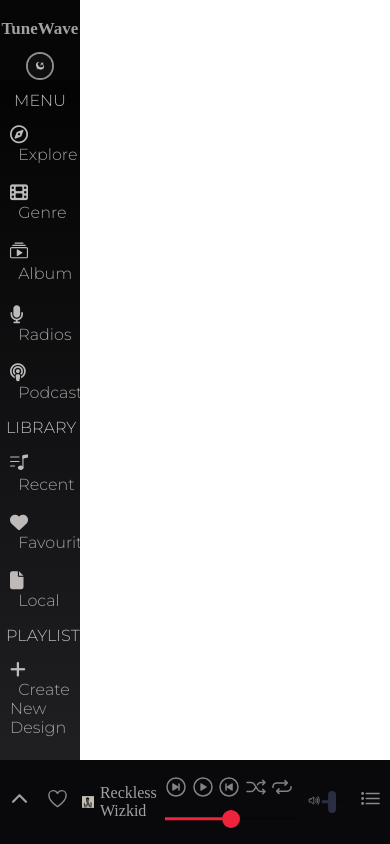
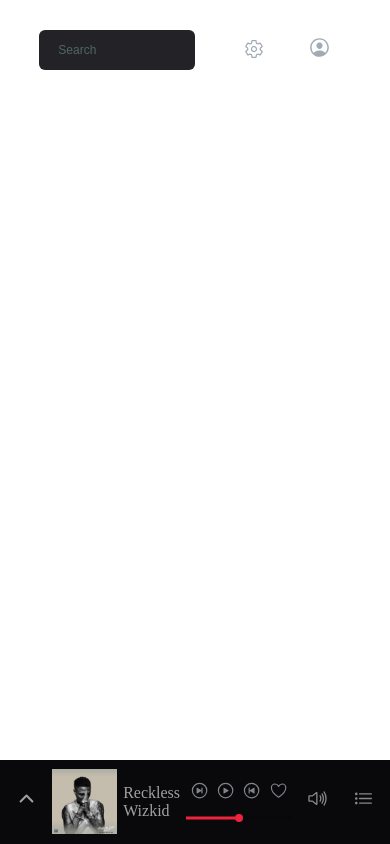
Before and after one commit to Nameskell/Music-player, a plain HTML site: page index.html in a window 390 px wide. Drawn offline with nearby package versions, Linux system fonts and the light colour scheme.

Commit message:
Responsive project coming up,Read comments

```diff
--- a/asset/css/index-mod.css
+++ b/asset/css/index-mod.css
@@ -30,7 +30,7 @@ h1, ul, p{
 	padding: 10px;
 }
 .container {
-	/* width: 75%; */
+	width: inherit;
 	display: flex;
 	margin: 0 auto;
 	/* height: calc(100% - 43px); */
@@ -91,7 +91,7 @@ h1, ul, p{
 
 .controls div{
 	margin: 0 auto;
-	font-size: x-large;
+	font-size: larger;
 }
 
 .now{
@@ -284,3 +284,91 @@ input[type="range"]:active::-moz-range-progress {
 input[type="range"]:disabled::-moz-range-thumb {
 	cursor: not-allowed;
 }
+
+
+
+/* Element | http://127.0.0.1:5500/ */
+
+
+  /* index.css | http://127.0.0.1:5500/asset/css/index.css */
+
+  .mil img {
+	/* max-width: 5.5%; */
+	/* max-width: inherit; */
+	height: 100%;
+	display: block;
+	margin: auto auto;
+  }
+  .mil {
+	display: contents;
+  }
+
+/* index-mod.css | http://127.0.0.1:5500/asset/css/index-mod.css */
+
+input[type="range"] {
+	/* --thumb-height: 1.125em; */
+	--thumb-height: 0.5em;
+  }
+
+  .flex-player {
+	height: min-content;
+	margin: auto;
+  }
+
+/* index-mod.css | http://127.0.0.1:5500/asset/css/index-mod.css */
+
+.mil img {
+	/* height: 100%; */
+	height: 77%;
+  }
+
+  /* index.css | http://127.0.0.1:5500/asset/css/index.css */
+
+  .fav {
+	/* font-size: 23px; */
+	/* padding: 2% !important; */
+	font-size: 21px;
+	padding: 0 4% !important;
+  }
+
+#main{
+	overflow-y: scroll;
+	width: 100%;
+
+}
+.nav{
+	width: auto;
+	padding: 5px 0;
+	display: flex;
+}
+.main{
+	width: 100%;
+	height: 90vh;
+	display: flex;
+}
+*{
+	box-sizing: border-box;
+	margin:0;
+	padding: 0;
+	/* background-color: #24252A; */
+}
+header{
+	display: flex;
+	justify-content: space-between;
+	align-items: center;
+	padding: 30px 10%
+}
+.nav-links, .header-extra{
+	list-style: none;
+}
+.nav-links li, .header-extra li{
+	display: inline-block;
+	padding: 0px 20px;
+}
+@media screen and (max-width: 800px) {
+	/* Select the element with the id dashboard */
+	#dashboard {
+	  /* Set the display property to none to hide the element */
+	  display: none;
+	}
+  }
--- a/asset/css/index.css
+++ b/asset/css/index.css
@@ -60,15 +60,14 @@ a {
 }
 
 .search-bar {
-  position: absolute;
-  right: 400px;
-  top: 30px;
   background-color: #232327;
   width: 30%;
   height: 25px;
   border-radius: 6px;
+  padding: 2%;
 }
-input {
+/* This is just hard core racist, likw why you gat  to pick on all of them */
+/* input {
   position: relative;
   background-color: #232327;
   width: 400px;
@@ -76,17 +75,15 @@ input {
   border-radius: 5px;
   border: #232327;
   color: #cacaca;
-}
+} */
 
-.search-bar input{
-    background-color: #232327;
-    width: 100%;
-    border-radius: 5px;
-    border: #232327;
-    font-size: medium;
-    height: inherit;
-    color: #cacaca;
-    font-weight: 700;
+.search-bar{
+  background-color: #232327;
+  width: 50%;
+  border-radius: 6px;
+  padding: 20px 3%;
+  color: white;
+  border: none;
 }
 ::placeholder {
   position: absolute;
@@ -113,15 +110,10 @@ input {
 }
 
 .head-text {
-  position: absolute;
-  top: 36px;
-  left: 300px;
+
   font-size: larger;
 }
 .setting {
-  position: absolute;
-  top: 34px;
-  right: 180px;
   font-size: 20px;
   color: rgb(162, 171, 179);
 }
@@ -134,9 +126,6 @@ input {
 }
 
 .profile {
-  position: absolute;
-  top: 33px;
-  right: 40px;
   font-size: 23px;
   color: rgb(162, 171, 179);
 }
@@ -758,7 +747,7 @@ input {
 }
 
 .fav:hover {
-  background-color: rgb(77, 88, 88);
+  color: rgb(134, 157, 157);
 }
 .progress-bar1 {
   height: 4px;
@@ -791,10 +780,6 @@ input {
   display: inline-flex;
 }
 
-.mil img{
-  max-width: 5.5%;
-  margin: auto 0;
-}
 
 /* .now a{
   text-decoration: none;
--- a/index.html
+++ b/index.html
@@ -24,6 +24,8 @@
 </head>
 
 <body>
+	<div class="main">
+
 		<div id="dashboard">
 			<div class="logo">
 				<h1 class="TuneWave">
@@ -38,10 +40,10 @@
 					<ul>
 						<li class="hover"><span class="icon"><i class="fa fa-compass"
 									style="font-size: 18px"></i></span>
-						<span class="icon"><a href="#">&nbsp;&nbsp;Explore</a></span>
+							<span class="icon"><a href="#">Explore</a></span>
 						</li>
 						<li class="hover"><span class="icon"><i class="fa fa-film" style="font-size: 18px"></i>
-						</span> <span class="icon"> <a href="#">&nbsp;&nbsp;Genre</a></span>
+							</span> <span class="icon"> <a href="#">Genre</a></span>
 						</li>
 						<li class="svg"><span class="icon"><svg xmlns="http://www.w3.org/2000/svg" width="18"
 									height="18" fill="currentColor" class="bi bi-collection-play" viewBox="0 0 16 16">
@@ -49,14 +51,14 @@
 										d="M2 3a.5.5 0 0 0 .5.5h11a.5.5 0 0 0 0-1h-11A.5.5 0 0 0 2 3zm2-2a.5.5 0 0 0 .5.5h7a.5.5 0 0 0 0-1h-7A.5.5 0 0 0 4 1zm2.765 5.576A.5.5 0 0 0 6 7v5a.5.5 0 0 0 .765.424l4-2.5a.5.5 0 0 0 0-.848l-4-2.5z" />
 									<path
 										d="M1.5 14.5A1.5 1.5 0 0 1 0 13V6a1.5 1.5 0 0 1 1.5-1.5h13A1.5 1.5 0 0 1 16 6v7a1.5 1.5 0 0 1-1.5 1.5h-13zm13-1a.5.5 0 0 0 .5-.5V6a.5.5 0 0 0-.5-.5h-13A.5.5 0 0 0 1 6v7a.5.5 0 0 0 .5.5h13z" />
-							</svg> </span> <span class="icon"><a href="#">&nbsp;&nbsp;Album</a></span>
+								</svg> </span> <span class="icon"><a href="#">Album</a></span>
 						</li>
 						<li class="hover"><span class="icon"> <i class="material-icons" style="font-size: 18px;"><i
 										class="fa fa-microphone" aria-hidden="true"></i></i></span>
-						<span><a href="#">&nbsp;&nbsp;Radios</a></span>
+							<span><a href="#">Radios</a></span>
 						</li>
 						<li class="hover"><span class="icon"><i class="fa fa-podcast" style="font-size:18px"></i></span>
-						<span><a href="#">&nbsp;&nbsp;Podcasts</a></span>
+							<span><a href="#">Podcasts</a></span>
 						</li>
 					</ul>
 				</div>
@@ -73,14 +75,14 @@
 										<path fill-rule="evenodd"
 											d="M0 11.5a.5.5 0 0 1 .5-.5H4a.5.5 0 0 1 0 1H.5a.5.5 0 0 1-.5-.5zm0-4A.5.5 0 0 1 .5 7H8a.5.5 0 0 1 0 1H.5a.5.5 0 0 1-.5-.5zm0-4A.5.5 0 0 1 .5 3H8a.5.5 0 0 1 0 1H.5a.5.5 0 0 1-.5-.5z" />
 									</svg></i></span>
-						<span><a href="#">&nbsp;&nbsp;Recent</a></span>
+							<span><a href="#">Recent</a></span>
 						</li>
 						<li class="hover"><span class="icon"><i class="fa fa-heart" style="font-size: 18px;"></i>
 							</span>
-						<span><a href="#">&nbsp;&nbsp;Favourites</a></span>
+							<span><a href="#">Favourites</a></span>
 						</li>
 						<li class="hover"><span class="icon"><i class="fa fa-file" style="font-size: 18px;"></i></span>
-						<span><a href="#">&nbsp;&nbsp;Local</a></span>
+							<span><a href="#">Local</a></span>
 						</li>
 					</ul>
 				</div>
@@ -90,14 +92,14 @@
 
 					<ul>
 						<li class="hover"><span><i class="fa fa-plus" style="font-size: 18px;"></i></span>
-						<span><a href="#">&nbsp;&nbsp;Create New Design</a></span>
+							<span><a href="#">Create New Design</a></span>
 						</li>
 						<li class="svg"><a href="darkmode.html"><span><svg xmlns="http://www.w3.org/2000/svg" width="18"
 										height="18" fill="currentColor" class="bi bi-toggle-on" viewBox="0 0 16 16">
 										<path
 											d="M5 3a5 5 0 0 0 0 10h6a5 5 0 0 0 0-10H5zm6 9a4 4 0 1 1 0-8 4 4 0 0 1 0 8z" />
 									</svg></span>
-							<span><a href="darkmode.html" target="_blank">&nbsp;&nbsp;Select Mode</a></span></a>
+								<span><a href="darkmode.html" target="_blank">Select Mode</a></span></a>
 						</li>
 					</ul>
 				</div>
@@ -106,34 +108,24 @@
 			</div>
 		</div>
 
-	<!-- <div id="main">
-		<div class="search-bar">
-			<input type="text" placeholder="Search">
-		</div>
-
+		<div id="main">
+			<header>
+				<!-- Figured we don't need this. like, you already know your'e here to listen to music ok. we get it that's our service and stuff soo no repetition just get to it -->
+				<!-- <nav>
+					<ul class="nav-links">
+						<li><a href="#">Music</a></li>
+						<li><a href="#">Podcast</a></li>
+						<li><a href="#">Live</a></li>
+					</ul>
+				</nav> -->
+				<input class="search-bar" type="text" placeholder="Search">
+				<ul class="header-extra">
+					<li><a href="setting.html" target="_blank"><i class="setting"><ion-icon name="settings-outline"></ion-icon></i></a>					</li>
+					<li><i class="profile"><ion-icon name="person-circle-outline"></ion-icon></i></li>
+				</ul>
+			</header>
+	<!--
 			<div class="the-image-intro"><img src="asset\images\Tumblr.jpeg" alt=""></div>
-
-		<div class="head-text">
-			<a href="#">Music</a>
-			&nbsp;
-			&nbsp;
-			&nbsp;
-			&nbsp;
-			&nbsp;
-			&nbsp;
-			<a href="#">Podcast</a>
-			&nbsp;
-			&nbsp;
-			&nbsp;
-			&nbsp;
-			&nbsp;
-			<a href="#">Live</a>
-		</div>
-
-		<div>
-			<a href="setting.html" target="_blank"><i class="setting"><ion-icon name="settings-outline"></ion-icon></i></a>
-			<i class="profile"><ion-icon name="person-circle-outline"></ion-icon></i>
-		</div>
 
 			<div class="img-text">
 				<h2>Created Playlist</h2>
@@ -268,35 +260,35 @@
 
 			<div class="playing1">
 				<h3 class="text1">
-				&nbsp;
-				&nbsp;
-				&nbsp;
-				&nbsp;
-				&nbsp;
-				&nbsp;
-				&nbsp;
+
+
+
+
+
+
+
 					War
-				&nbsp;
-				&nbsp;
-				&nbsp;
-				&nbsp;
-				&nbsp;
-				&nbsp;
-				&nbsp;
-				&nbsp;
-				&nbsp;
-				&nbsp;
-				&nbsp;
-				&nbsp;
+
+
+
+
+
+
+
+
+
+
+
+
 					3:45
-				&nbsp;
-				&nbsp;
-				&nbsp;
-				&nbsp;
-				&nbsp;
-				&nbsp;
-				&nbsp;
-				&nbsp;
+
+
+
+
+
+
+
+
 					Drake
 				</h3>
 				<i class="icont"><ion-icon name="add-circle-outline"></ion-icon></i>
@@ -305,35 +297,35 @@
 
 			<div class="playing2">
 				<h3 class="text1">
-				&nbsp;
-				&nbsp;
-				&nbsp;
-				&nbsp;
-				&nbsp;
-				&nbsp;
-				&nbsp;
-				&nbsp;
+
+
+
+
+
+
+
+
 					Love
-				&nbsp;
-				&nbsp;
-				&nbsp;
-				&nbsp;
-				&nbsp;
-				&nbsp;
-				&nbsp;
-				&nbsp;
-				&nbsp;
-				&nbsp;
-				&nbsp;
+
+
+
+
+
+
+
+
+
+
+
 					2:45
-				&nbsp;
-				&nbsp;
-				&nbsp;
-				&nbsp;
-				&nbsp;
-				&nbsp;
-				&nbsp;
-				&nbsp;
+
+
+
+
+
+
+
+
 
 					Rema
 				</h3>
@@ -342,32 +334,32 @@
 			</div>
 
 			<div class="playing3">
-			<h3 class="text1">&nbsp;
-				&nbsp;
-				&nbsp;
-				&nbsp;
-				&nbsp;
-				&nbsp;
-				&nbsp;
-				&nbsp;
+				<h3 class="text1">
+
+
+
+
+
+
+
 					Happier
-				&nbsp;
-				&nbsp;
-				&nbsp;
-				&nbsp;
-				&nbsp;
-				&nbsp;
-				&nbsp;
-				&nbsp;
+
+
+
+
+
+
+
+
 					2:05
-				&nbsp;
-				&nbsp;
-				&nbsp;
-				&nbsp;
-				&nbsp;
-				&nbsp;
-				&nbsp;
-				&nbsp;
+
+
+
+
+
+
+
+
 					Khalid
 				</h3>
 				<i class="icon3"><ion-icon name="add-circle-outline"></ion-icon></i>
@@ -376,35 +368,35 @@
 
 			<div class="playing4">
 				<h3 class="text1">
-				&nbsp;
-				&nbsp;
-				&nbsp;
-				&nbsp;
-				&nbsp;
-				&nbsp;
-				&nbsp;
-				&nbsp;
+
+
+
+
+
+
+
+
 					You
-				&nbsp;
-				&nbsp;
-				&nbsp;
-				&nbsp;
-				&nbsp;
-				&nbsp;
-				&nbsp;
-				&nbsp;
-				&nbsp;
-				&nbsp;
-				&nbsp;
-				&nbsp;
+
+
+
+
+
+
+
+
+
+
+
+
 					3:10
-				&nbsp;
-				&nbsp;
-				&nbsp;
-				&nbsp;
-				&nbsp;
-				&nbsp;
-				&nbsp;
+
+
+
+
+
+
+
 					Omah Lay
 				</h3>
 				<i class="icon4"><ion-icon name="add-circle-outline"></ion-icon></i>
@@ -412,34 +404,34 @@
 			</div>
 
 			<div class="playing5">
-			<h3 class="text1">&nbsp;
-				&nbsp;
-				&nbsp;
-				&nbsp;
-				&nbsp;
-				&nbsp;
-				&nbsp;
-				&nbsp;
+				<h3 class="text1">
+
+
+
+
+
+
+
 					Grace
-				&nbsp;
-				&nbsp;
-				&nbsp;
-				&nbsp;
-				&nbsp;
-				&nbsp;
-				&nbsp;
-				&nbsp;
-				&nbsp;
-				&nbsp;
+
+
+
+
+
+
+
+
+
+
 					4:25
-				&nbsp;
-				&nbsp;
-				&nbsp;
-				&nbsp;
-				&nbsp;
-				&nbsp;
-				&nbsp;
-				&nbsp;
+
+
+
+
+
+
+
+
 					Muna
 				</h3>
 				<i class="icon5"><ion-icon name="add-circle-outline"></ion-icon></i>
@@ -471,9 +463,10 @@
 			</div>
 			<div class="tiny5">
 				<img src="asset\images\muna.png" alt="">
+			</div> -->
+
 		</div>
-
-	</div>	 -->
+	</div>
 
 	<div class="player">
 		<div class="container">
@@ -481,21 +474,13 @@
 			<div class="fav">
 				<a href="madeinlagos.html" target="_blank"><ion-icon name="chevron-up-outline"></ion-icon></a>
 			</div>
-			<div class="fav">
-				<ion-icon name="heart-outline"></ion-icon>
-			</div>
-			<div id="now-playing">
-				<span class="mil">
+
+			<div class="mil">
 					<img src="asset\images\MIL-Deluxe-art-768x768.jpeg" alt="">
 				<div class="now">
 					<a href="madeinlagos.html">
-							<p>
-								Reckless
-							</p>
-							<p>
-								Wizkid
-							</p>
-
+						<p>Reckless</p>
+						<p>Wizkid</p>
 					</a>
 				</div>
 				<div class="flex-player">
@@ -509,21 +494,25 @@
 						<div class="">
 							<ion-icon name="play-skip-back-circle-outline"></ion-icon>
 						</div>
-							<div class="">
+						<!-- You wil add  media query to disply these two as none after like 550px width screen size.
+							P.S. who wants to see then any way -->
+						<!-- <div class="">
 							<ion-icon name="shuffle-outline"></ion-icon>
 						</div>
 						<div class="">
 							<ion-icon name="repeat-outline"></ion-icon>
+						</div> -->
+						<div class="">
+							<ion-icon name="heart-outline"></ion-icon>
 						</div>
 					</div>
 					<input type="range" name="song">
 				</div>
-				</span>
 			</div>
 
-			<div class="fav" style="display: flex;">
+			<div class="fav" style="padding-right:  2.5% !important;">
 				<ion-icon name="volume-high-outline"></ion-icon>
-				<input type="range" class="win10-thumb" />
+				<!-- <input type="range" class="win10-thumb" /> -->
 			</div>
 			<div class="fav">
 				<ion-icon name="list-outline"></ion-icon>
```
Lines whose indentation alone changed are shown as unchanged.
